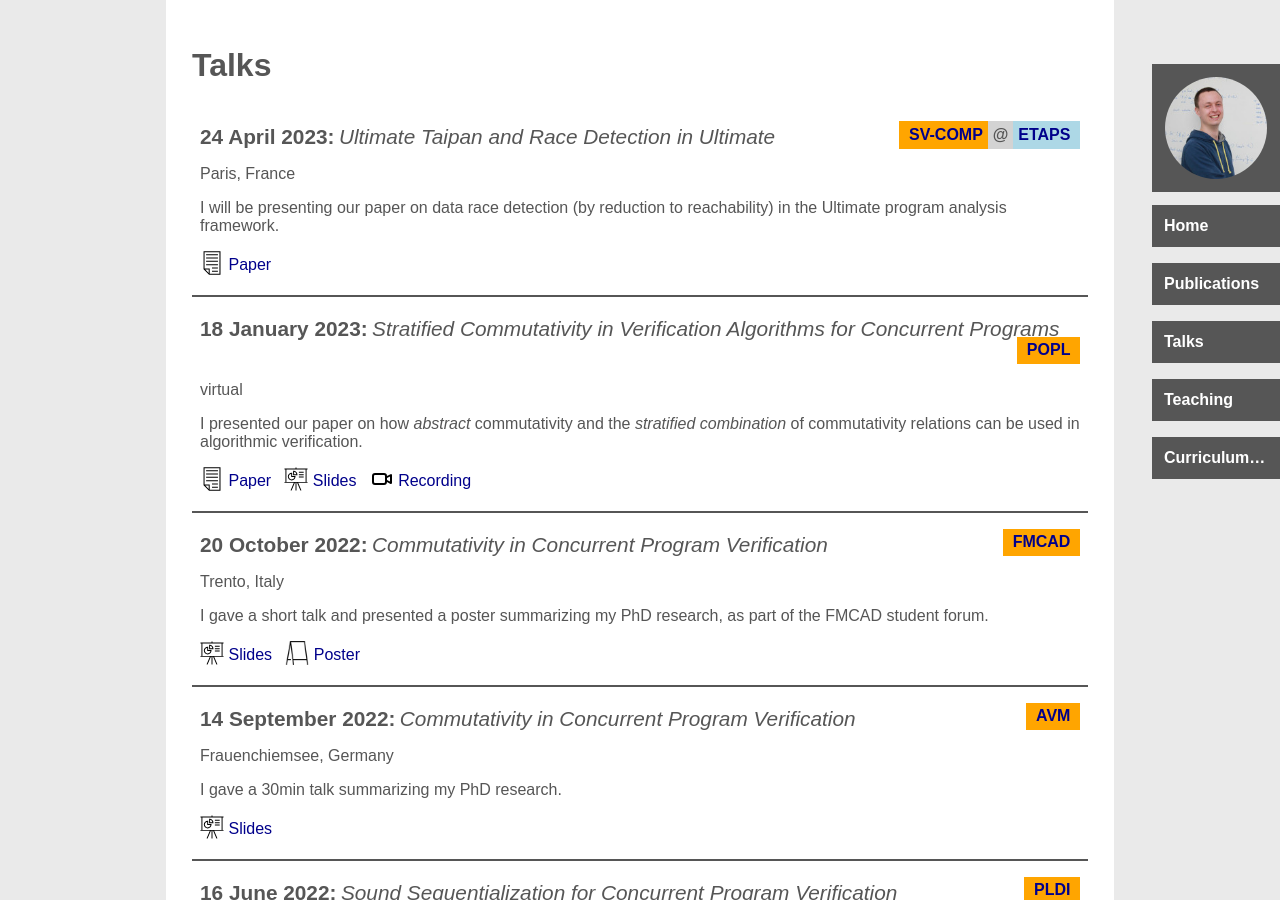
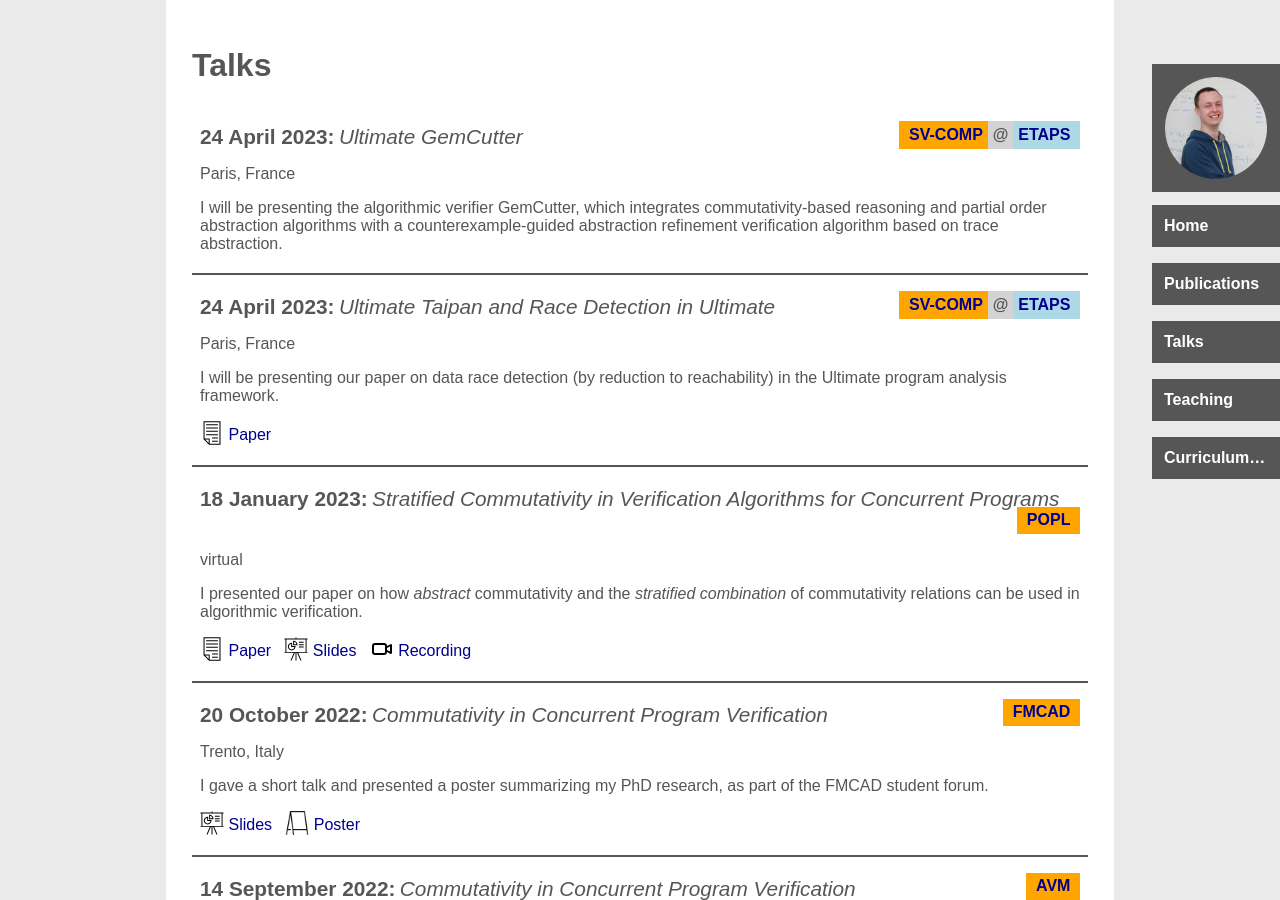
Before and after one commit to maul-esel/personal-website, a Jekyll site: the page built from talks.markdown, in a window 1280 px wide and 900 px high. Built offline with Jekyll 4.4.1, drawn with Linux system fonts in a browser that asks for light colours.

Commit message:
add GemCutter talk

```diff
--- a/_data/talks.yml
+++ b/_data/talks.yml
@@ -1,3 +1,13 @@
+svcomp23gemcutter:
+  title: Ultimate GemCutter
+  date: 2023-04-24
+  conference: ETAPS
+  conference_link: https://etaps.org/2023/
+  workshop: SV-COMP
+  workshop_link: https://sv-comp.sosy-lab.org/2023/
+  location: Paris, France
+  summary: I will be presenting the algorithmic verifier GemCutter, which integrates commutativity-based reasoning and partial order abstraction algorithms with a counterexample-guided abstraction refinement verification algorithm based on trace abstraction.
+
 svcomp23taipan:
   title: Ultimate Taipan and Race Detection in Ultimate
   date: 2023-04-24
```
